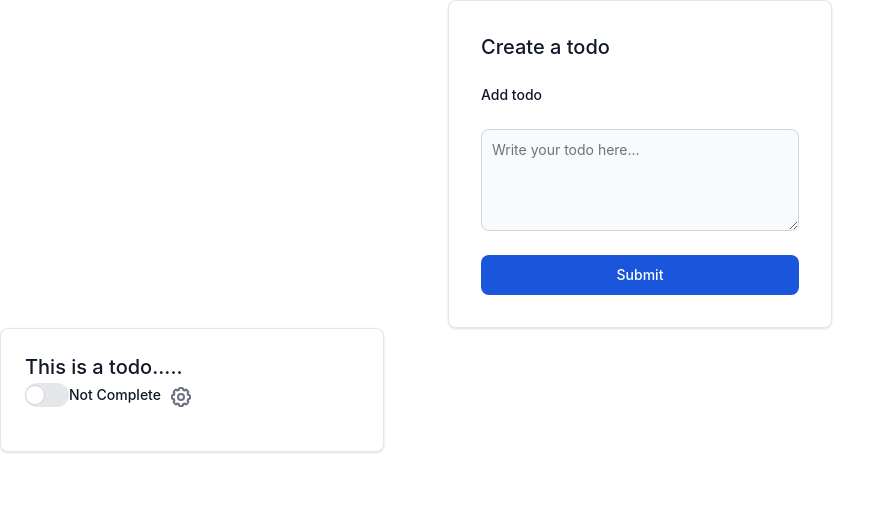
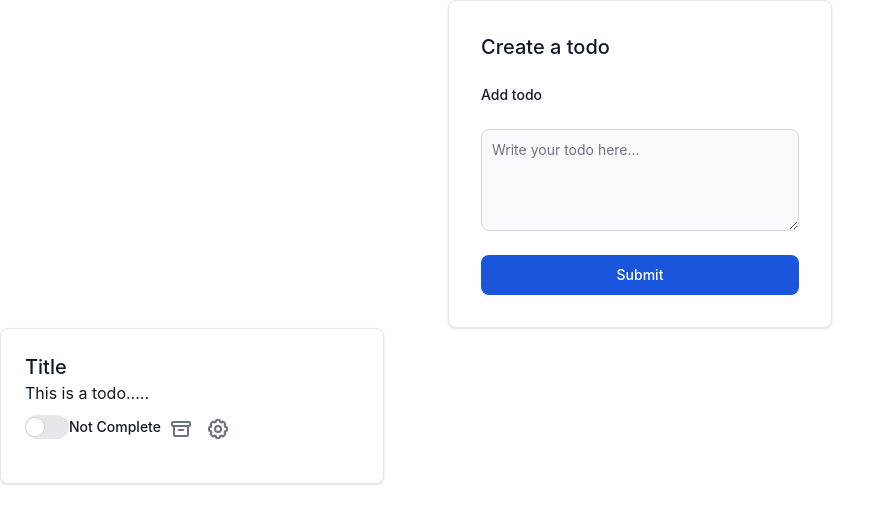
Before and after one commit to AristonCatipay/fast_api_todo_app, a FastAPI app: page / in a window 1280 px wide. Shown: the top 524 px of the page, without its empty margins (0-895 px from the left). Run offline with FastAPI, Linux system fonts and the light colour scheme; data comes from the database, SQL or seed files in the repository; both versions use the stored data as it was after the commit; some libraries are stand-ins or nearby versions.

Commit message:
Create an button to archieve a todo.

```diff
--- a/templates/home.html
+++ b/templates/home.html
@@ -15,7 +15,8 @@
         <div class="w-full max-w-sm bg-white border border-gray-200 rounded-lg shadow dark:bg-gray-800 dark:border-gray-700">
             <a href="#">
                 <div class="p-6 rounded-b-lg">
-                    <h2 class="text-xl font-medium text-gray-900 dark:text-white">{{ todo.title}}</h2>
+                    <h2 class="text-xl font-medium text-gray-900 dark:text-white">Title</h2>
+                    <h2 class="block mb-2 text-base font-normal text-gray-900 dark:text-white">{{ todo.title}}</h2>
                     <label class="relative inline-flex items-center mb-5 cursor-pointer">
                         <input type="checkbox" value="" class="sr-only peer" {% if todo.complete %} checked {% endif %}>
                         <div class="w-11 h-6 bg-gray-200 peer-focus:outline-none peer-focus:ring-4 peer-focus:ring-blue-300 dark:peer-focus:ring-blue-800 rounded-full peer dark:bg-gray-700 peer-checked:after:translate-x-full rtl:peer-checked:after:-translate-x-full peer-checked:after:border-white after:content-[''] after:absolute after:top-[2px] after:start-[2px] after:bg-white after:border-gray-300 after:border after:rounded-full after:w-5 after:h-5 after:transition-all dark:border-gray-600 peer-checked:bg-blue-600"
@@ -25,6 +26,13 @@
                     </label>
 
                     <a id="updateLink_{{ todo.id }}" href="/update/{{ todo.id }}" class="hidden"></a>
+
+                    <button class="inline-block text-gray-500 dark:text-gray-400 hover:bg-gray-100 dark:hover:bg-gray-700 rounded-lg text-sm p-1.5" type="button">
+                        <svg class="w-5 h-5" aria-hidden="true" xmlns="http://www.w3.org/2000/svg" fill="none" viewBox="0 0 20 16">
+                            <path stroke="currentColor" stroke-linejoin="round" stroke-width="2" d="M8 8v1h4V8m4 7H4a1 1 0 0 1-1-1V5h14v9a1 1 0 0 1-1 1ZM2 1h16a1 1 0 0 1 1 1v2a1 1 0 0 1-1 1H2a1 1 0 0 1-1-1V2a1 1 0 0 1 1-1Z"/>
+                        </svg>
+                    </button>
+
                     <button id="dropdownButton" data-dropdown-toggle="dropdown_{{todo.id}}" class="inline-block text-gray-500 dark:text-gray-400 hover:bg-gray-100 dark:hover:bg-gray-700 focus:ring-4 focus:outline-none focus:ring-gray-200 dark:focus:ring-gray-700 rounded-lg text-sm p-1.5" type="button">
                         <span class="sr-only">Open dropdown</span>
                         <svg class="w-5 h-5" aria-hidden="true" xmlns="http://www.w3.org/2000/svg" fill="none" viewBox="0 0 20 20">
@@ -39,9 +47,6 @@
                         <ul class="py-2" aria-labelledby="dropdownButton">
                             <li>
                                 <a href="#" class="block px-4 py-2 text-sm text-gray-700 hover:bg-gray-100 dark:hover:bg-gray-600 dark:text-gray-200 dark:hover:text-white">Edit</a>
-                            </li>
-                            <li>
-                                <a href="#" class="block px-4 py-2 text-sm text-gray-700 hover:bg-gray-100 dark:hover:bg-gray-600 dark:text-gray-200 dark:hover:text-white">Export Data</a>
                             </li>
                             <li>
                                 <a href="/delete/{{ todo.id }}" class="block px-4 py-2 text-sm text-red-600 hover:bg-gray-100 dark:hover:bg-gray-600 dark:text-gray-200 dark:hover:text-white">Delete</a>
```
Also changed, not shown: db.sqlite.
